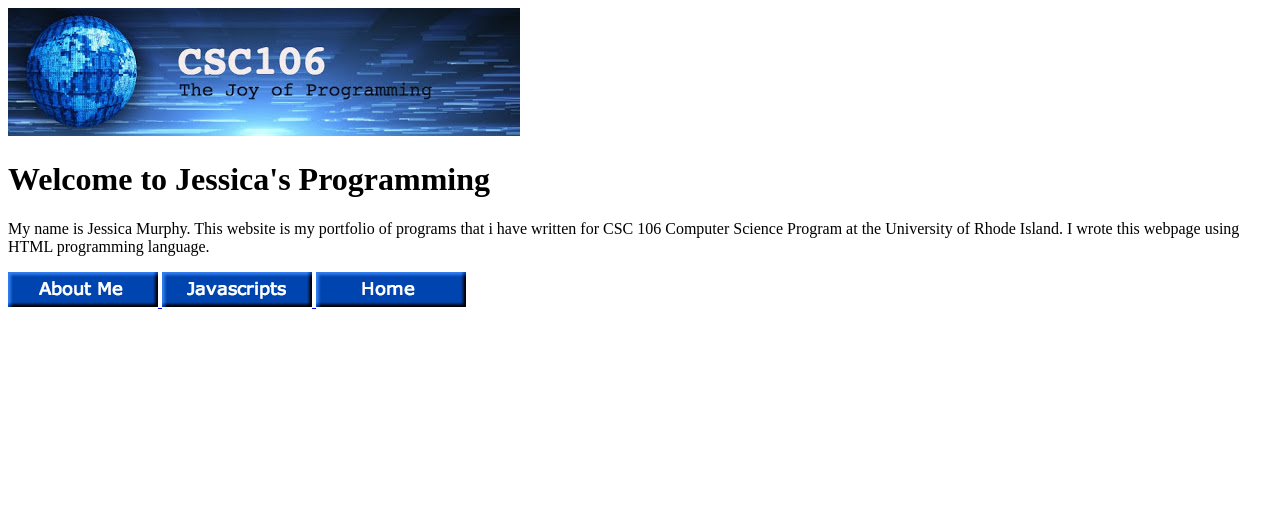
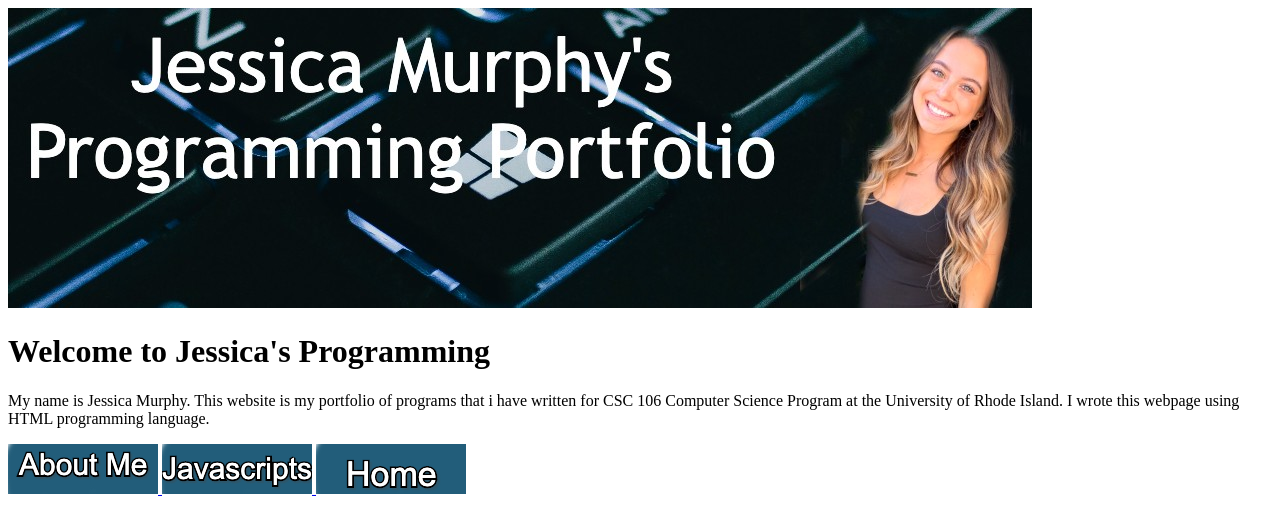
Before and after one commit to Jtmurphy12/Jtmurphy12.github.io, a plain HTML site: page index.html in a window 1280 px wide. Drawn offline with Linux system fonts and the light colour scheme.

Commit message:
Update index.html

```diff
--- a/index.html
+++ b/index.html
@@ -3,14 +3,14 @@
   <head>
     <meta charset="utf-8">
     <title> Jessica Murphy's Programming Portfolio </title>
-     <img src="csc106_banner.jpg">
+     <img src="mybanner.jpg">
   </head>
   <body>
     <h1> Welcome to Jessica's Programming </h1>
     <p> My name is Jessica Murphy. This website is my portfolio of programs that i have written for CSC 106 Computer Science Program at the University of Rhode Island. I wrote this webpage using HTML programming language.    </p>
-      <a href="about.html"> <img src="Javascript_banner.png"> </a>
-   <a href="javascripts.html"> <img src="Javascript_banner2.png"> </a>
-   <a href="index.html"> <img src="Javascript_banner3.png"> </a>
+      <a href="about.html"> <img src="about.png"> </a>
+   <a href="javascripts.html"> <img src="javascripts.png"> </a>
+   <a href="index.html"> <img src="home.png"> </a>
 
               </body>
               </html>
```
